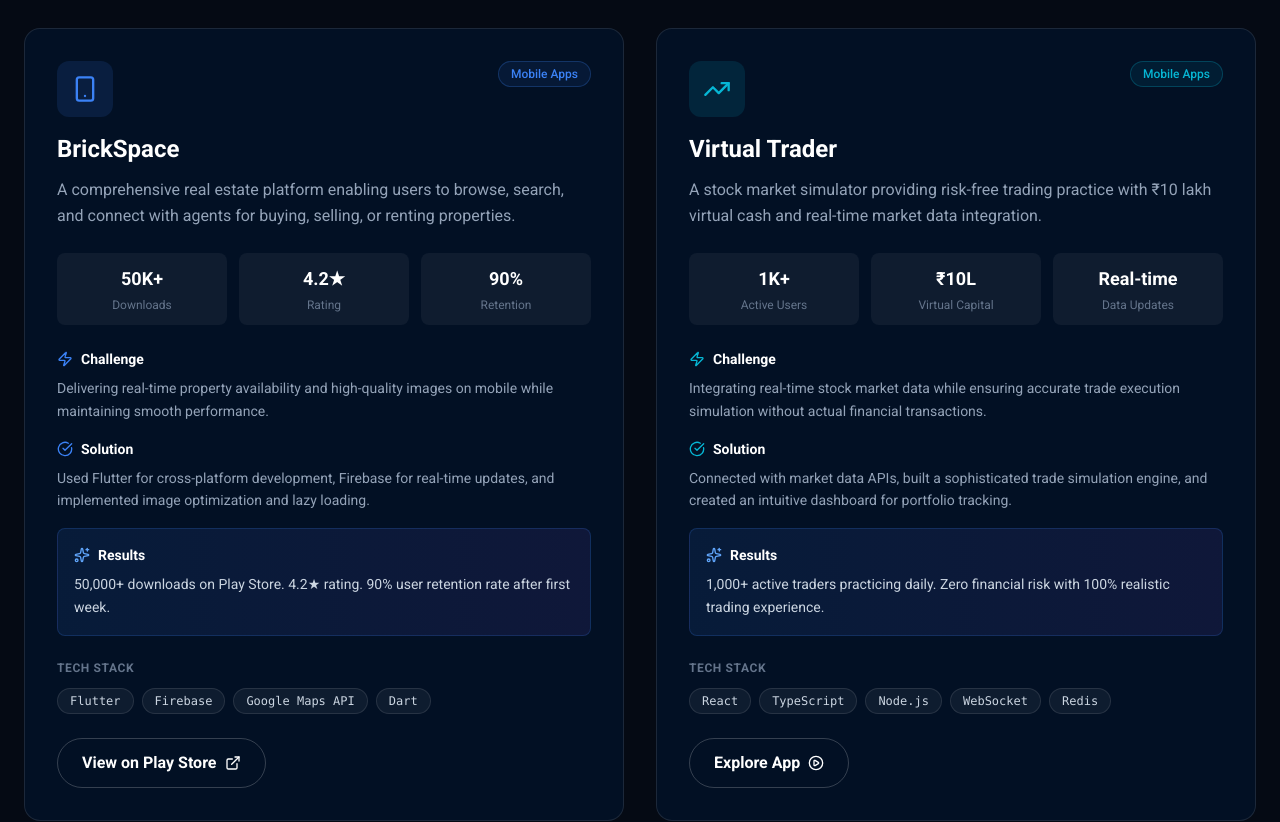
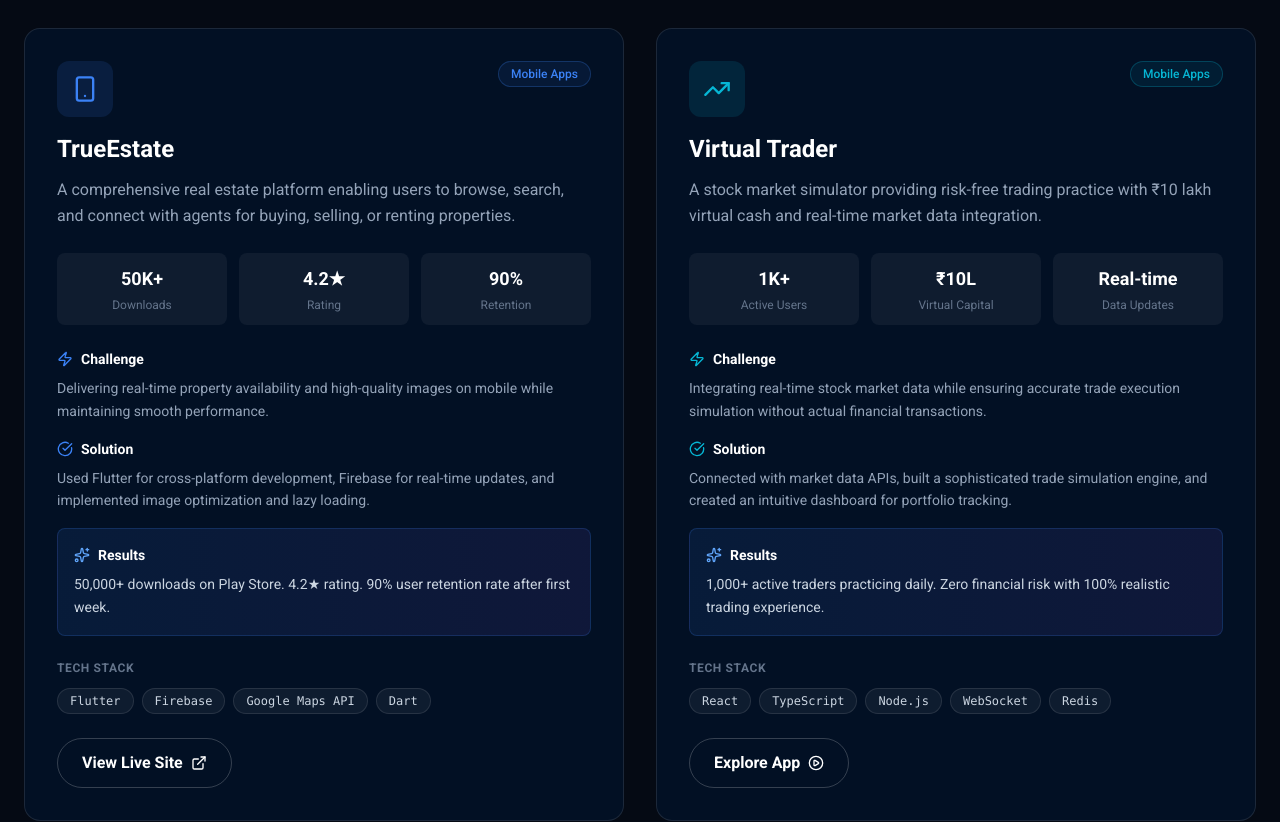
Before and after one commit to balarajakumara3-droid/Gemini--dev--web, a React (Vite) app: page /work in a window 1280 px wide. Shown: the part 1580-2402 px from the top of the page. Built offline with nearby package versions, Linux system fonts and the light colour scheme; a web font is replaced by a local one.

Commit message:
Rename app to TrueEstate and update store link

```diff
--- a/components/OurProducts.tsx
+++ b/components/OurProducts.tsx
@@ -28,9 +28,9 @@ const products = [
     isExternal: true,
   },
   {
-    title: "Real Estate App",
+    title: "TrueEstate",
     description: "Buy, sell, and rent properties easily. Search listings and connect with agents seamlessly.",
-    url: "https://play.google.com/store/apps/details?id=com.brickspace",
+    url: "https://true-estate-ashen.vercel.app/",
     icon: Smartphone,
     accentColor: "blue",
     isExternal: true,
--- a/pages/WorkPage.tsx
+++ b/pages/WorkPage.tsx
@@ -67,14 +67,14 @@ const projects: Project[] = [
     },
     {
         id: 'real-estate',
-        title: 'BrickSpace',
+        title: 'TrueEstate',
         category: 'Mobile Apps',
         description: 'A comprehensive real estate platform enabling users to browse, search, and connect with agents for buying, selling, or renting properties.',
         challenge: 'Delivering real-time property availability and high-quality images on mobile while maintaining smooth performance.',
         solution: 'Used Flutter for cross-platform development, Firebase for real-time updates, and implemented image optimization and lazy loading.',
         results: '50,000+ downloads on Play Store. 4.2★ rating. 90% user retention rate after first week.',
         tech: ['Flutter', 'Firebase', 'Google Maps API', 'Dart'],
-        appStoreUrl: 'https://play.google.com/store/apps/details?id=com.brickspace',
+        liveUrl: 'https://true-estate-ashen.vercel.app/',
         isExternal: true,
         icon: Smartphone,
         accentColor: '#3b82f6',
```
Also changed, not shown: pages/PortfolioPage.tsx (+4 -4 lines).
